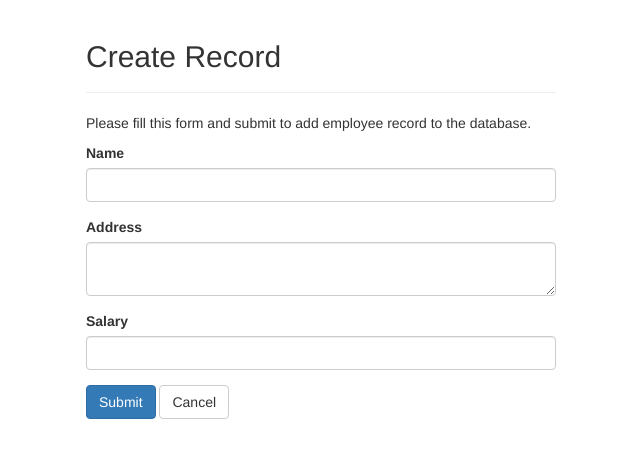
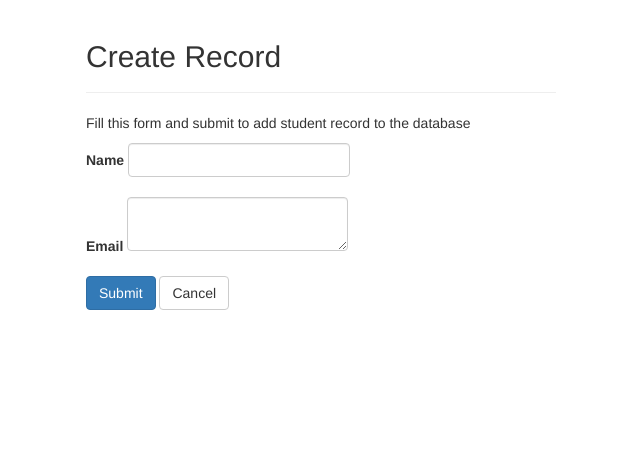
Before and after one commit to mkppham/PHP, a PHP site: page /create.php in a window 1280 px wide. Shown: the top 458 px of the page, without its empty margins (319-959 px from the left). Run offline with PHP 8.4, Linux system fonts and the light colour scheme.

Commit message:
create.php

```diff
--- a/Crud01/create.php
+++ b/Crud01/create.php
@@ -1,77 +1,53 @@
 <?php
-// Include config file
-require_once "config.php";
+global $link;
+require_once 'config.php';
 
-// Define variables and initialize with empty values
-$name_err = $address_err = $salary_err = "";
-$name = $address = $salary = "";
+$name = $email = "";
+$name_err = $email_err = "";
 
-// Processing form data when form is submitted
-if($_SERVER["REQUEST_METHOD"] == "POST"){
+if ($_SERVER["REQUEST_METHOD"] == "POST"){
 
-    // Validate name
     $input_name = trim($_POST["name"]);
-    if(empty($input_name)){
-        $name_err = "Please enter a name.";
-    } elseif(!filter_var($input_name, FILTER_VALIDATE_REGEXP, array("options"=>array("regexp"=>"/^[a-zA-Z-' ]*$/")))){
-        $name_err = "Please enter a valid name.";
-    } else{
-        $name = $input_name;
+    if (empty($input_name)){
+        $name_err = "Please enter a name";
+    } elseif(!filter_var(trim($_POST["name"]), FILTER_VALIDATE_REGEXP,array("options"=>array("regexp"=>"/^[a-zA-Z' -.\s]+$/")))){
+        $name_err = 'Invalid name';
+    }else{
+        $name= $input_name;
     }
 
-    // Validate address
-    $input_address = trim($_POST["address"]);
-    if(empty($input_address)){
-        $address_err = "Please enter an address.";
+    $input_email = trim($_POST["email"]);
+    if(empty($input_email)){
+        $email_err = 'Please enter an Email.';
     } else{
-        $address = $input_address;
+        $email = $input_email;
     }
+    if (empty($name_err) && empty($email_err)){
+        $sql = "INSERT INTO `students` (name, email) VALUES (?,?)";
 
-    // Validate salary
-    $input_salary = trim($_POST["salary"]);
-    if(empty($input_salary)){
-        $salary_err = "Please enter the salary amount.";
-    }elseif(!ctype_digit($input_salary)){
-        $salary_err = 'Please enter a positive integer value.';
-    }else{
-        $salary = $input_salary;
-    }
+        if ($stmt = mysqli_prepare($link, $sql)){
+            mysqli_stmt_bind_param($stmt, "ss", $param_name, $param_email);
 
-    // Check input errors before inserting in database
-    if(empty($name_err) && empty($address_err) && empty($salary_err)){
-    // Prepare an insert statement
-    $sql = "INSERT INTO employees (name, address, salary) VALUES (?, ?, ?)";
+            $param_name = $name;
+            $param_email = $email;
 
-    if($stmt = mysqli_prepare($link, $sql)){
-        // Bind variables to the prepared statement as parameters
-        mysqli_stmt_bind_param($stmt, "sss", $param_name, $param_address, $param_salary);
-
-        // Set parameters
-        $param_name = $name;
-        $param_address = $address;
-        $param_salary = $salary;
-
-        // Attempt to execute the prepared statement
-        if(mysqli_stmt_execute($stmt)){
-            // Records created successfully. Redirect to landing page
-            header("Location: index.php");
+            if (mysqli_stmt_execute($stmt)){
+                header("location:index.php");
                 exit();
             } else{
-            echo "Something went wrong. Please try again later.";
+                echo "Something went WRONG";
+            }
         }
         mysqli_stmt_close($stmt);
     }
     mysqli_close($link);
 }
-}
 ?>
-
-
-<!DOCTYPE html>
+<!DOCTYPE  html>
 <html lang="en">
 <head>
     <meta charset="UTF-8">
-    <title>Create Record</title>
+    <title>Dashboard</title>
     <link rel="stylesheet" href="https://maxcdn.bootstrapcdn.com/bootstrap/3.3.7/css/bootstrap.css">
     <style type="text/css">
         .wrapper{
@@ -79,6 +55,7 @@ if($_SERVER["REQUEST_METHOD"] == "POST"){
             margin: 0 auto;
         }
     </style>
+
 </head>
 <body>
 <div class="wrapper">
@@ -88,22 +65,21 @@ if($_SERVER["REQUEST_METHOD"] == "POST"){
                 <div class="page-header">
                     <h2>Create Record</h2>
                 </div>
-                    <p>Please fill this form and submit to add employee record to the database.</p>
-                    <form action="<?php echo htmlspecialchars($_SERVER["PHP_SELF"]); ?>" method="post">
+                <p>Fill this form and submit to add student record to the database</p>
+                <form action="<?php echo htmlspecialchars($_SERVER["PHP_SELF"]);?>" method="post">
                     <div class="form-group <?php echo (!empty($name_err)) ? 'has-error' : ''; ?>">
                         <label>Name</label>
+                        <label>
                             <input type="text" name="name" class="form-control" value="<?php echo $name; ?>">
-                            <span class="help-block"><?php echo $name_err;?></span>
+                        </label>
+                        <span class="help-block"><?php echo $name_err?></span>
                     </div>
-                        <div class="form-group <?php echo (!empty($address_err)) ? 'has-error' : ''; ?>">
-                            <label>Address</label>
-                            <textarea name="address" class="form-control"><?php echo $address; ?></textarea>
-                            <span class="help-block"><?php echo $address_err;?></span>
-                        </div>
-                        <div class="form-group <?php echo (!empty($salary_err)) ? 'has-error' : ''; ?>">
-                            <label>Salary</label>
-                            <input type="text" name="salary" class="form-control" value="<?php echo $salary; ?>">
-                            <span class="help-block"><?php echo $salary_err;?></span>
+                    <div class="form-group <?php echo (!empty($email_err))? 'has-error' : '';?>">
+                        <label>Email</label>
+                        <label>
+                            <textarea name="email" class="form-control"><?php echo $email;?></textarea>
+                        </label>
+                        <span class="help-block"><?php echo $email_err;?></span>
                     </div>
                     <input type="submit" class="btn btn-primary" value="Submit">
                     <a href="index.php" class="btn btn-default">Cancel</a>
```
Lines whose indentation alone changed are shown as unchanged.
